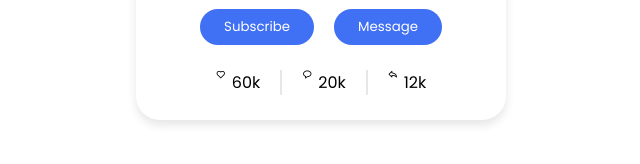
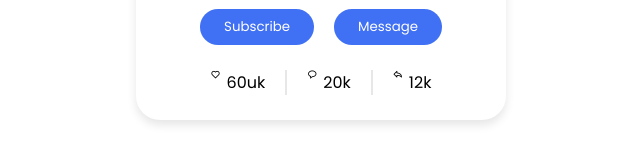
Before and after one commit to AnshuPriya93/profileaccount, a plain HTML site: page index.html in a window 1280 px wide. Shown: the part 484-648 px from the top of the page, 319-959 px from the left. Drawn offline with nearby package versions, Linux system fonts and the light colour scheme.

Commit message:
Update index.html

```diff
--- a/index.html
+++ b/index.html
@@ -43,7 +43,7 @@
             <div class="analysis">
                 <div class="data">
                     <i class='bx bx-heart'></i>
-                    <span class="number">60k</span>
+                    <span class="number">60uk</span>
                 </div>
                 <div class="data">
                     <i class='bx bx-message-rounded'></i>
```
